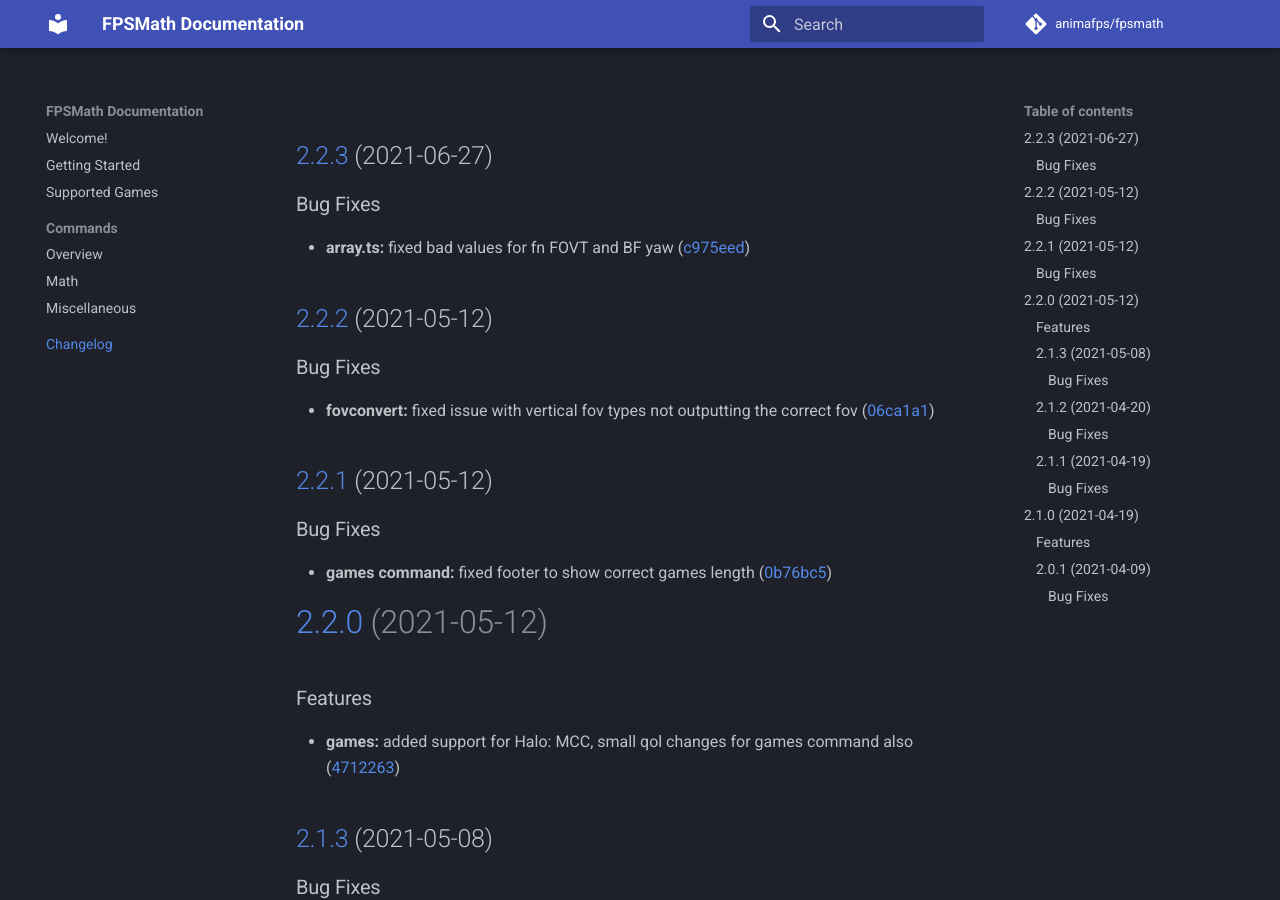
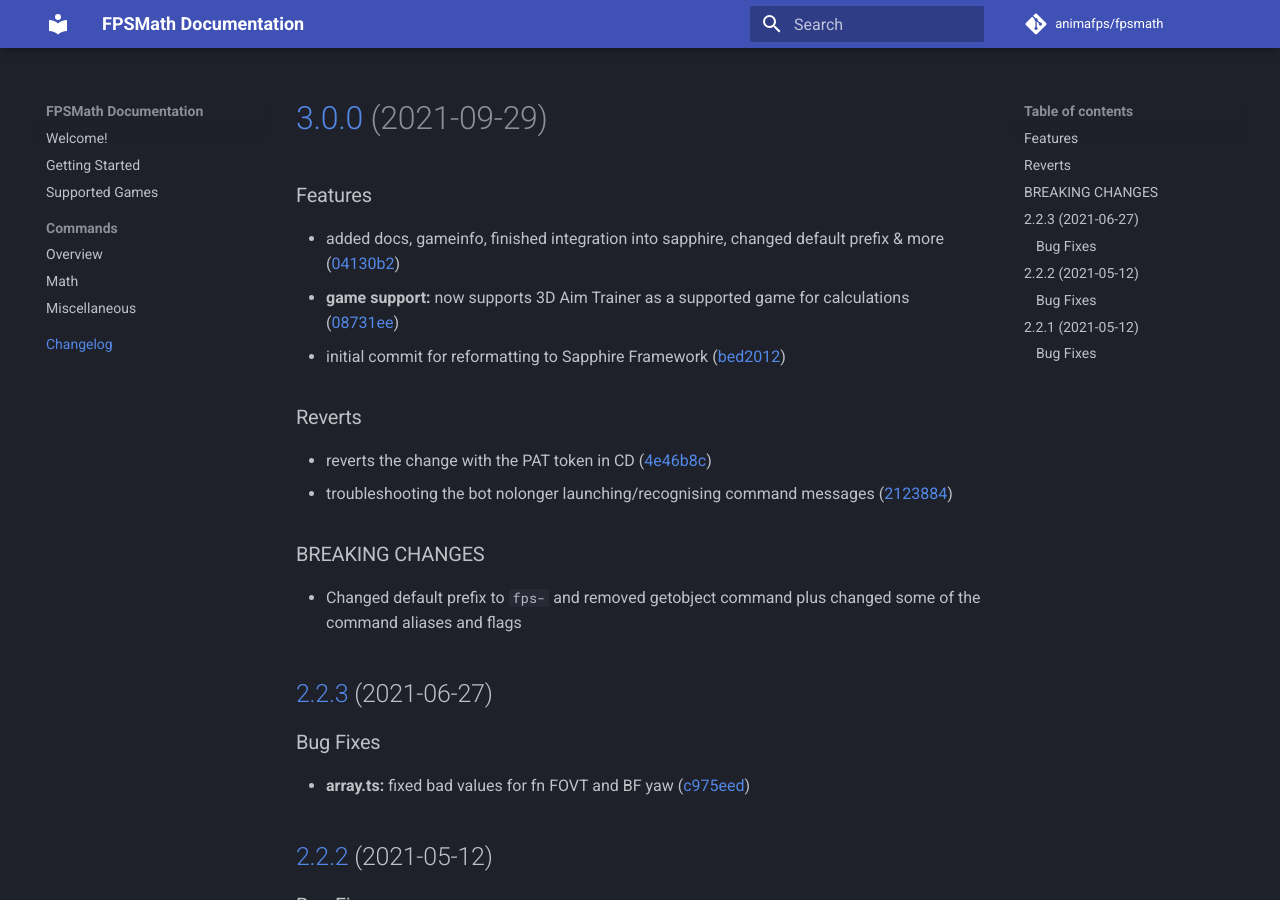
Before and after one commit to animafps/fpsmath, an MkDocs documentation site: the page built from docs/changelog.md, in a window 1280 px wide and 900 px high. Built offline with MkDocs 1.6.1 and Material for MkDocs 9.7.7, drawn with Linux system fonts in a browser that asks for light colours; comment, search, counter and statistics services are not loaded.

Commit message:
chore(release): 3.0.0 [skip ci]
# [3.0.0](https://github.com/animafps/fpsmath/compare/v2.2.3...v3.0.0) (2021-09-29)

### Features

* added docs, gameinfo, finished integration into sapphire, changed default prefix & more ([04130b2](https://github.com/animafps/fpsmath/commit/04130b25524b8dd0893bc6edb10dfb24a2368ef8))
* **game support:** now supports 3D Aim Trainer as a supported game for calculations ([08731ee](https://github.com/animafps/fpsmath/commit/08731ee068c5710555503fb685b91615b95f9779))
* initial commit for reformatting to Sapphire Framework ([bed2012](https://github.com/animafps/fpsmath/commit/bed20129944a5bbce6352b68de8e8ac7a1340d05))

### Reverts

* reverts the change with the PAT token in CD ([4e46b8c](https://github.com/animafps/fpsmath/commit/4e46b8c9d1c623141544721dc0d18717a99d0de6))
* troubleshooting the bot nolonger launching/recognising command messages ([2123884](https://github.com/animafps/fpsmath/commit/21238849fb8215f1b0ce5425e8bff642d1c40aeb))

### BREAKING CHANGES

* Changed default prefix to `fps-` and removed getobject command plus changed some of
the command aliases and flags

```diff
--- a/docs/changelog.md
+++ b/docs/changelog.md
@@ -1,3 +1,24 @@
+# [3.0.0](https://github.com/animafps/fpsmath/compare/v2.2.3...v3.0.0) (2021-09-29)
+
+
+### Features
+
+* added docs, gameinfo, finished integration into sapphire, changed default prefix & more ([04130b2](https://github.com/animafps/fpsmath/commit/04130b25524b8dd0893bc6edb10dfb24a2368ef8))
+* **game support:** now supports 3D Aim Trainer as a supported game for calculations ([08731ee](https://github.com/animafps/fpsmath/commit/08731ee068c5710555503fb685b91615b95f9779))
+* initial commit for reformatting to Sapphire Framework ([bed2012](https://github.com/animafps/fpsmath/commit/bed20129944a5bbce6352b68de8e8ac7a1340d05))
+
+
+### Reverts
+
+* reverts the change with the PAT token in CD ([4e46b8c](https://github.com/animafps/fpsmath/commit/4e46b8c9d1c623141544721dc0d18717a99d0de6))
+* troubleshooting the bot nolonger launching/recognising command messages ([2123884](https://github.com/animafps/fpsmath/commit/21238849fb8215f1b0ce5425e8bff642d1c40aeb))
+
+
+### BREAKING CHANGES
+
+* Changed default prefix to `fps-` and removed getobject command plus changed some of
+the command aliases and flags
+
 ## [2.2.3](https://github.com/AnimaFPS/FPSMath/compare/v2.2.2...v2.2.3) (2021-06-27)
 
 
```
